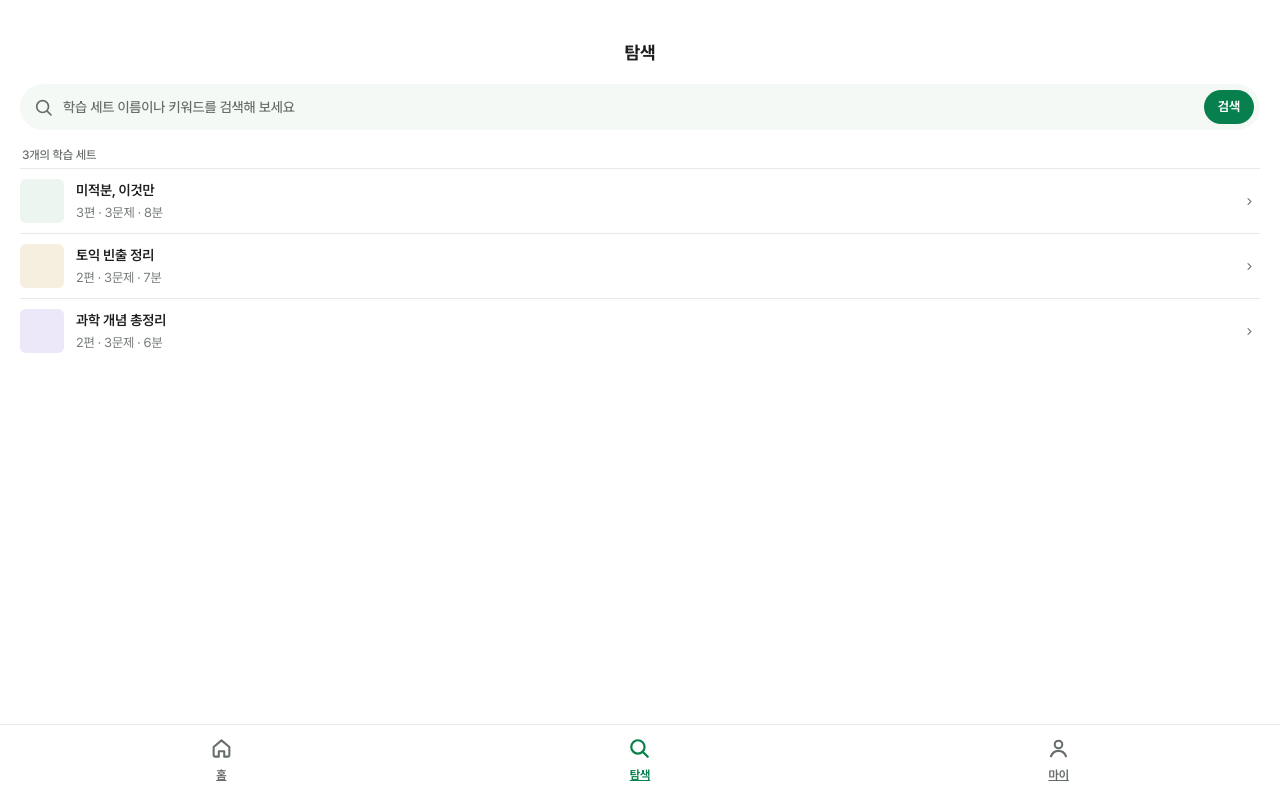
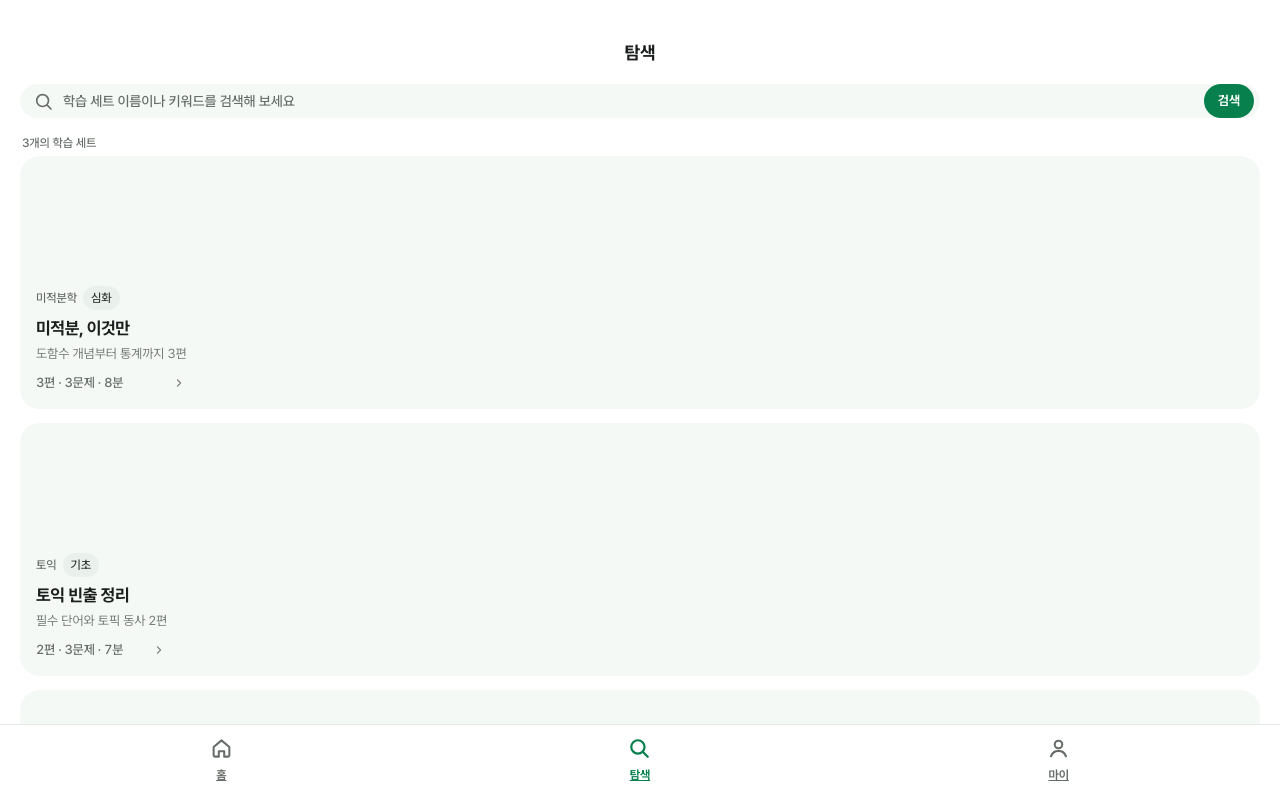
Before and after one commit to shortgong/shortgong-FE, a React (Vite) app: page /explore in a window 1280 px wide. Built offline with nearby package versions, Linux system fonts and the light colour scheme.

Commit message:
feat(explore): 세트 목록을 세로 카드로 전환

```diff
--- a/src/screens/ExploreScreen.css
+++ b/src/screens/ExploreScreen.css
@@ -76,4 +76,5 @@
 .explore__sets {
   display: flex;
   flex-direction: column;
+  gap: 14px;
 }
--- a/src/screens/ExploreScreen.tsx
+++ b/src/screens/ExploreScreen.tsx
@@ -1,5 +1,5 @@
 import { useNavigate } from 'react-router-dom';
-import { SetLine } from '../components/SetLine';
+import { SetCard } from '../components/SetCard';
 import { TabBar } from '../components/TabBar';
 import { TopBar } from '../components/TopBar';
 import { fmtSec, questionsOfSet, secondsOfSet, shortsOfSet } from '../data/content';
@@ -44,8 +44,11 @@ export function ExploreScreen() {
         <ul className="explore__sets">
           {list.map((set) => (
             <li key={set.id}>
-              <SetLine
+              <SetCard
                 title={set.title}
+                desc={set.desc}
+                topic={set.topic}
+                level={set.level}
                 tone={set.coverTone}
                 meta={`${shortsOfSet(set).length}편 · ${questionsOfSet(set.id).length}문제 · ${fmtSec(secondsOfSet(set))}`}
                 onClick={() => navigate(`/watch?set=${set.id}`)}
```
